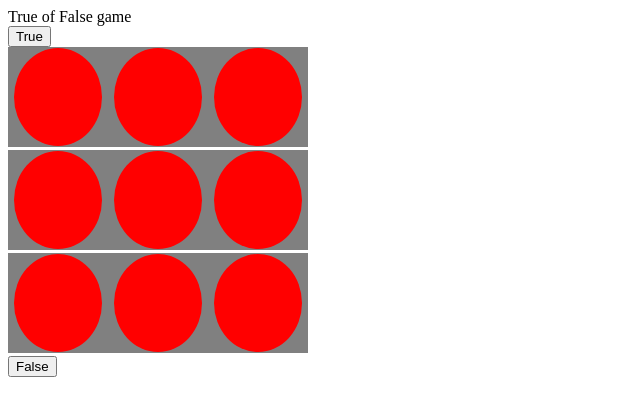
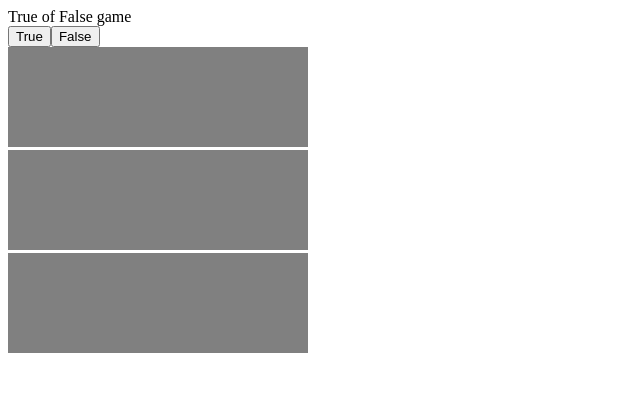
Before and after one commit to reo867/TFGame, a Next.js app: page / in a window 1280 px wide. Shown: the top 416 px of the page, without its empty margins (0-640 px from the left). Built offline with nearby package versions, Linux system fonts and the light colour scheme.

Commit message:
修正した

```diff
--- a/app/component/button.tsx
+++ b/app/component/button.tsx
@@ -1,21 +1,33 @@
-'use client'
-import { FC } from "react"
-import styles from "../page.module.css"
-
-
-
+"use client";
+import { useState } from "react";
+import styles from "../page.module.css";
 
 interface ButtonProps {
-    team: boolean
+  team: boolean;
 }
 
-const Button: FC<ButtonProps> = (team) => {
+const Button = (team:ButtonProps) => {
+  // console.log(team);
+    const [marubatsu, setMarubatsu] = useState("");
+    const shiraberu = () => {
+      console.log(team);
+        if (team.team === true) {
+          return setMarubatsu("まる")
+        } else {
+          // console.log(team);
+          return setMarubatsu("なし")
+        };
+    }
+    // console.log(marubatsu);
+      return (
+        <>
+          <button className={styles.ground} onClick={shiraberu}>
+            <div>
+                {marubatsu}
+            </div>
+          </button>
+        </>
+      );
+    };
 
-    return (
-        <>
-        <button className={styles.ground}><div className={team ? styles.maru : styles.batsu}></div></button>
-        </>
-    )
-}
-
-export default Button
+export default Button;
--- a/app/page.tsx
+++ b/app/page.tsx
@@ -3,9 +3,20 @@ import styles from "./page.module.css";
 import { useState } from "react";
 import Button from "./component/button";
 
+
+
+
 export default function Home() {
-  const [team, setTeam] = useState(true)
-
+  const [team, setTeam] = useState(true);
+  // cnnst [team2, setTeam2] = useState("");
+  // const [marubatsu, setMarubatsu] = useState(true);
+  const buttontrue =() => {
+    setTeam(true);
+  }
+  const buttonfalse = () => {
+    setTeam(false);
+    // console.log(team);
+  }
 
 
   return (
@@ -15,13 +26,12 @@ export default function Home() {
       {/* <main className={styles.main}> */}
           <div>True of False game</div>
 
-
-
-
-              <button onClick={() => setTeam(true)}>
+              <button onClick={buttontrue}>
                 <span>True</span>
               </button>
-
+              <button onClick={buttonfalse}>
+                <span>False</span>
+              </button>
           <div>
             <Button team={team}/>
             <Button team={team}/>
@@ -39,10 +49,9 @@ export default function Home() {
           </div>
 
 
-              <button onClick={() => setTeam(false)}>
+              {/* <button onClick={() => setTeam(false)}>
                 <span>False</span>
-              </button>
-
+              </button> */}
     </div>
     </div>
   );
```
